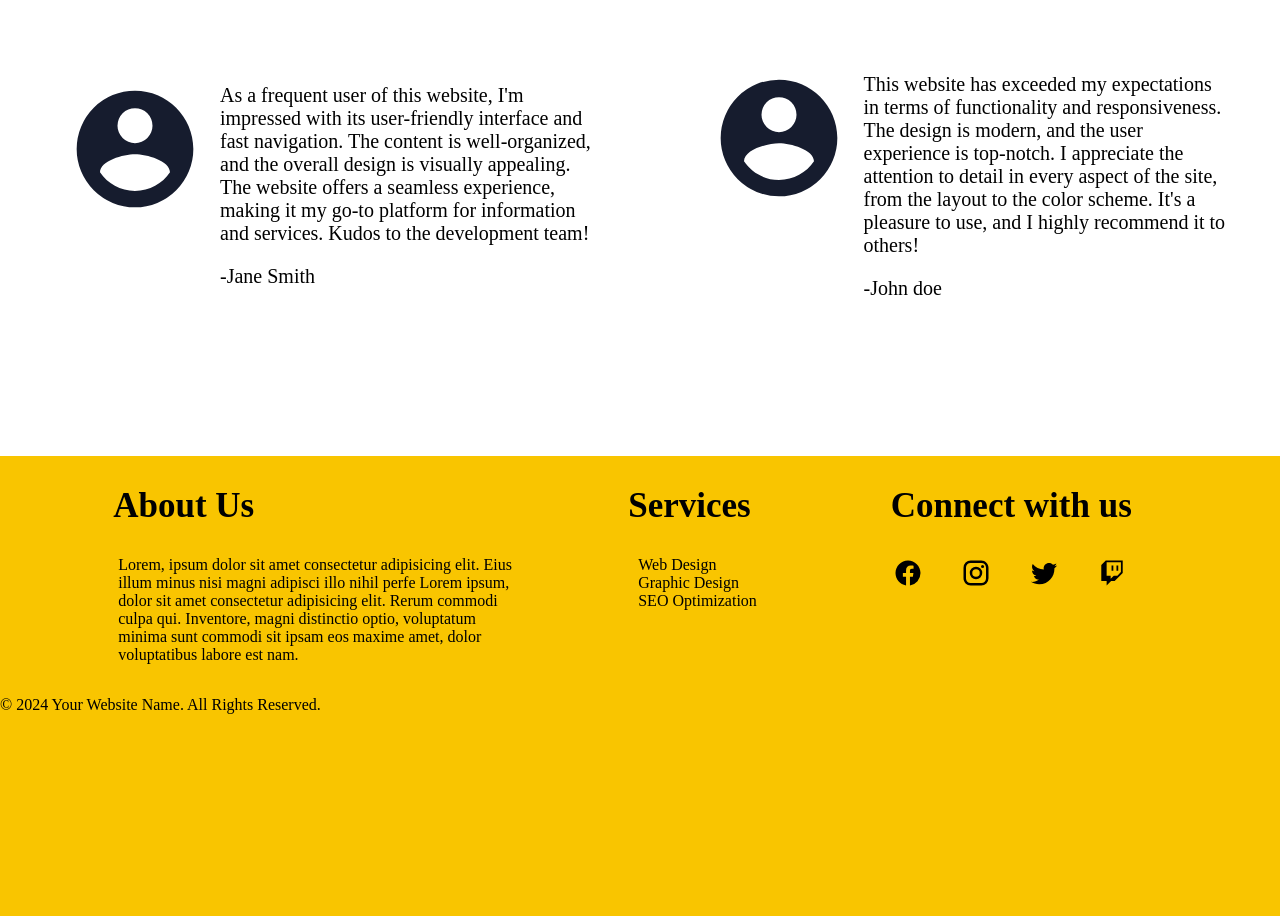
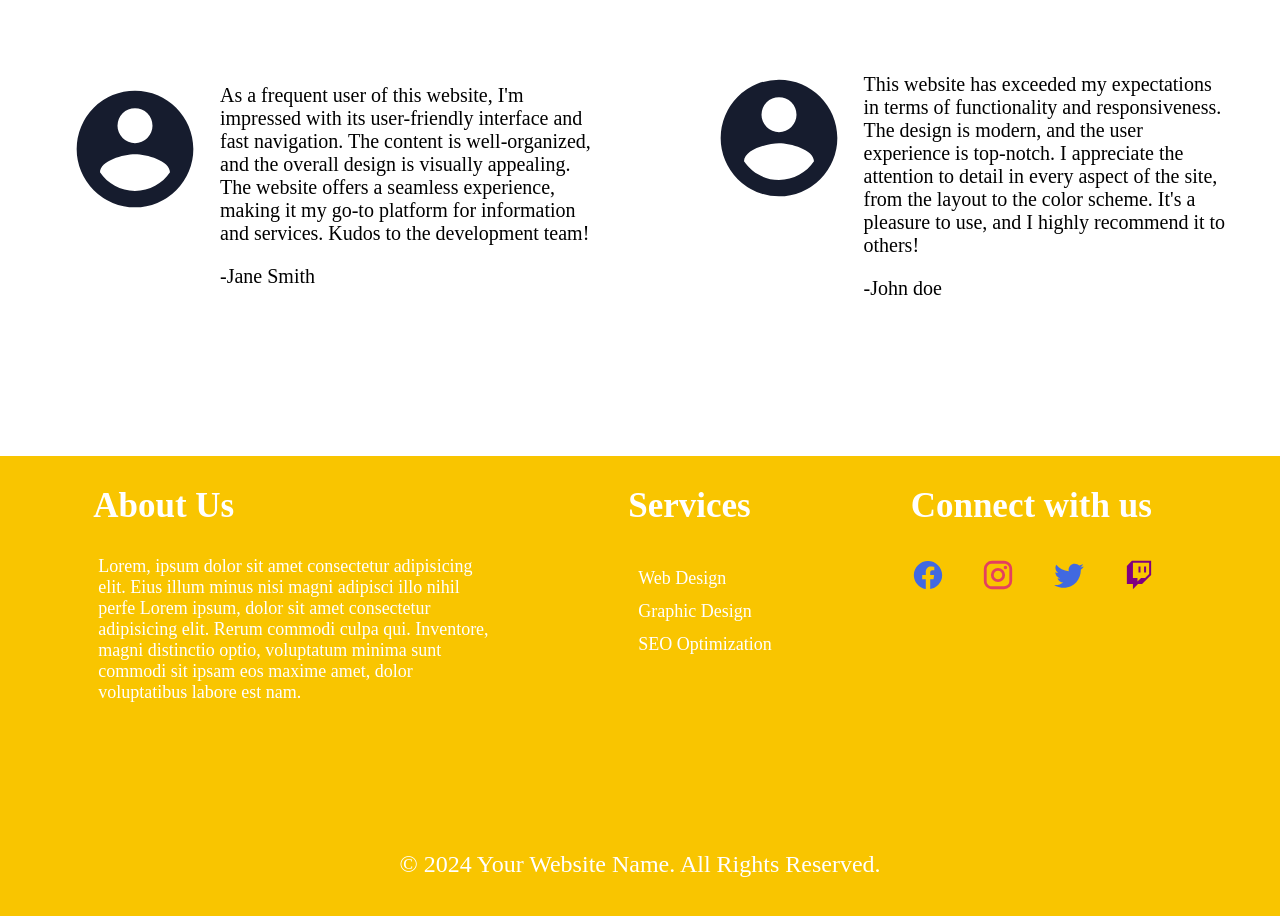
Before and after one commit to Tushar-Alec/Layout-design, a plain HTML site: page index.html in a window 1280 px wide. Shown: the part 3478-4394 px from the top of the page. Drawn offline with Linux system fonts and the light colour scheme.

Commit message:
Update HTML and CSS code for the website

```diff
--- a/style.css
+++ b/style.css
@@ -218,14 +218,14 @@ nav li:hover {
   .text-info {
     display: flex;
     align-items: center;
-    padding: 30px 0px 0px 45px;
+    padding: 30px 0px 0px 90px;
 
   }
   .grid {
-    padding: 0px 50px 0px 50px;
+    padding: 0px 50px 0px 100px;
     display: grid;
     grid-template-columns: repeat(2, minmax(150px, 250px));
-    gap: 20px;
+    gap: 30px;
 }
   .grid div {
     width: 210px;
@@ -248,6 +248,7 @@ nav li:hover {
     padding: 16px;
     border-radius: 25px;
     margin: 50px;
+    margin-left: 90px;
     background-color: transparent;
     width: 200px;
     color: white;
@@ -283,20 +284,21 @@ nav li:hover {
   footer {
     height: 60vh;
     background-color: var(--yellow-color);
+    color: var(--white-color);
   }
   .footer {
     display: flex;
     justify-content: center;
-    gap: 80px;
+    gap: 100px;
   }
   .connect-us svg {
-     width: 30px;
+     width: 34px;
      margin: 2px;
-     margin-left: 32px;
-
+     margin-left: 30px;
+     fill: white;
   }
   .connect-us svg:hover {
-    transform: scale(1.2);
+    transform: scale(1.4);
   }
 
   footer h5 {
@@ -307,6 +309,7 @@ nav li:hover {
 
   .aboutus, .services, .connect-us {
     text-align: left;
+    font-size: 18px;
   }
   .services ul {
     display: flex;
@@ -314,12 +317,37 @@ nav li:hover {
     justify-content: center;
     list-style-type: none;
   }
+  .services li {
+    margin-top: 12px;
+    cursor: pointer;
+  }
+  .services li:hover {
+    text-decoration: underline 1.5px solid #fff;
+  }
   .aboutus {
     width: 400px;
   }
   #Abouth5 {
     margin-left: -5px;
   }
-.footer-line {
-
+#footer-line {
+  font-size: 24px;
+  position: absolute;
+  left: 50%;
+  transform: translateX(-50%);
+  width: 100%;
+  text-align: center;
+  margin-top: 130px;
 }
+#fb{
+  fill: royalblue;
+}
+#insta{
+  fill:  #e4405f;
+}
+#tweet{
+  fill: royalblue;
+}
+#twitch {
+   fill: purple;
+}
```
